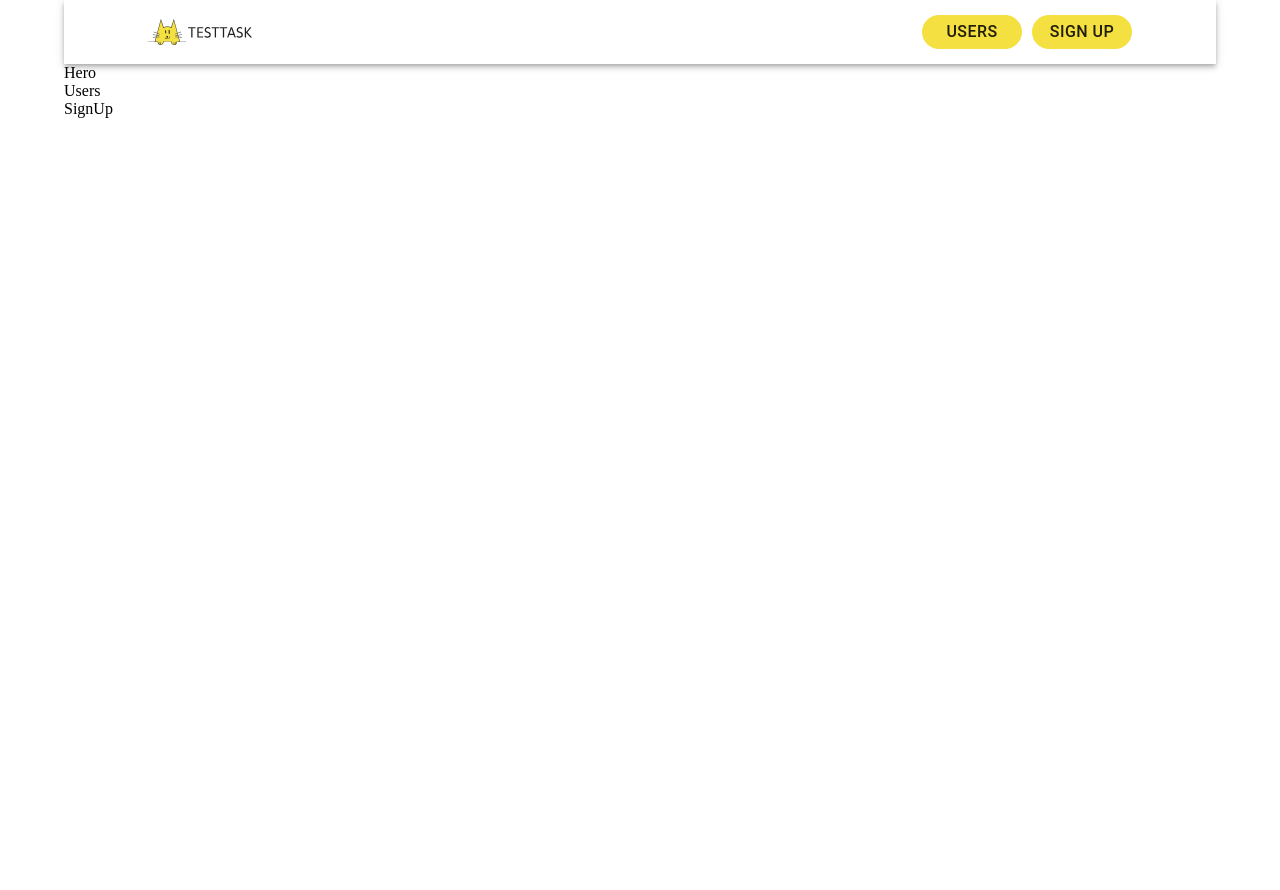
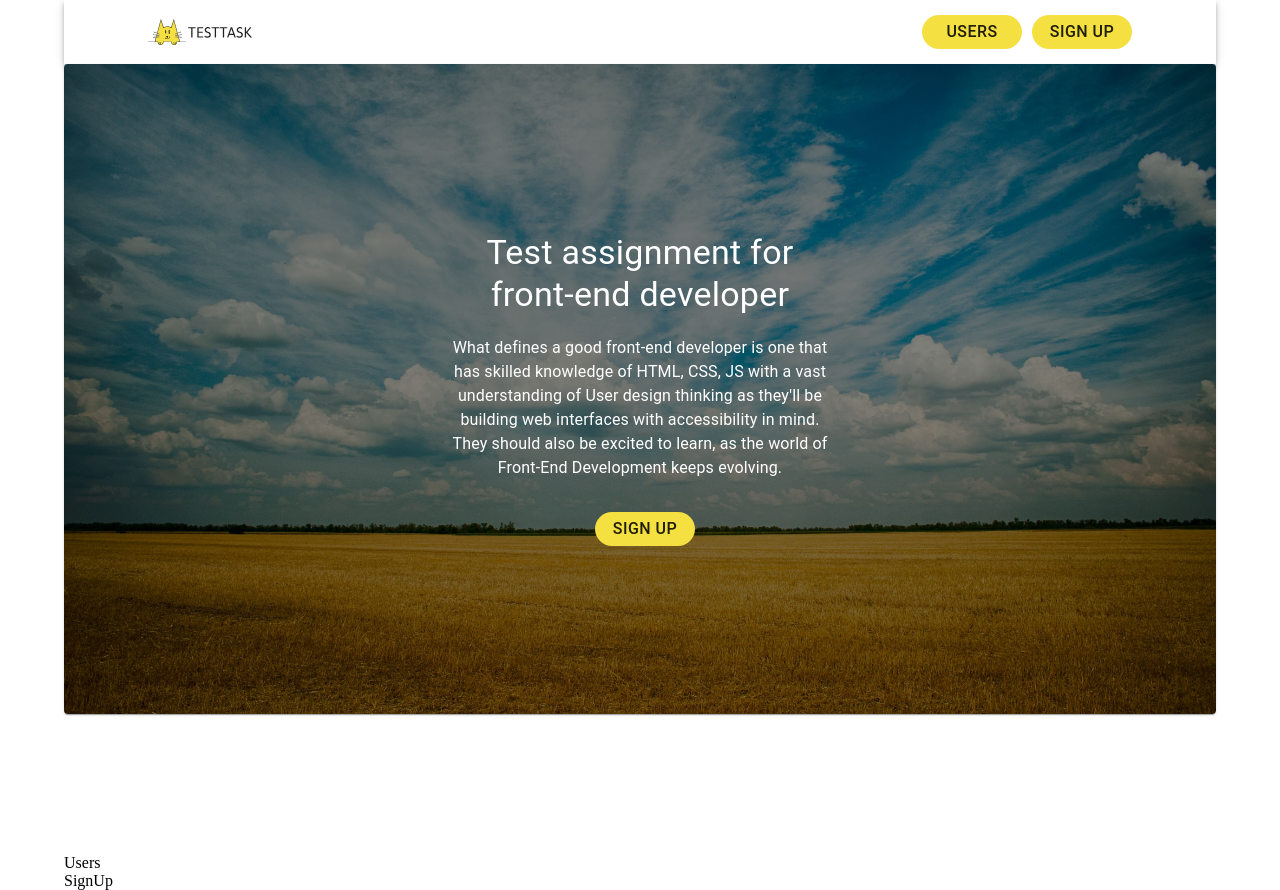
Before and after one commit to whatislove-zh/get-post-requests, a React (Create React App) app: page / in a window 1280 px wide. Before the commit the page ends 800 px from the top, so only its background shows below. Built offline with nearby package versions, Linux system fonts and the light colour scheme; the HTML template or start-up script is replaced by a standard one.

Commit message:
creade Hero compoent by figma

```diff
--- a/src/components/Hero.jsx
+++ b/src/components/Hero.jsx
@@ -1,7 +1,39 @@
-import React from 'react'
+import { Typography, Paper, Box } from "@mui/material";
+
+import back from "../assets/pexels-alexandr-podvalny-1227513.jpeg";
+import { StyledButton } from "./StyledButton";
+
+const HeroInfo = {
+  title: "Test assignment for front-end developer",
+  summary:
+    "What defines a good front-end developer is one that has skilled knowledge of HTML, CSS, JS with a vast understanding of User design thinking as they'll be building web interfaces with accessibility in mind. They should also be excited to learn, as the world of Front-End Development keeps evolving.",
+};
 
 export const Hero = () => {
   return (
-    <div>Hero</div>
-  )
-}
+    <Paper
+      sx={{
+        maxWidth: "1200px",
+        height: "650px",
+        position: "relative",
+        background: `linear-gradient(0deg, rgba(0, 0, 0, 0.5), rgba(0, 0, 0, 0.5)), url(${back})`,
+        backgroundSize: "cover",
+        backgroundRepeat: "no-repeat",
+        backgroundPosition: "center",
+        color: "#ffffff",
+        display: "flex",
+        justifyContent: "center",
+        alignItems: "center",
+        mb: "140px",
+      }}
+    >
+      <Box width={380} align="center">
+        <Typography variant="h4" component="h2" sx={{ mb: "21px" }}>
+          {HeroInfo.title}
+        </Typography>
+        <Typography sx={{ mb: "32px" }}>{HeroInfo.summary}</Typography>
+        <StyledButton title={"Sign Up"} anchor="#putReq" />
+      </Box>
+    </Paper>
+  );
+};
```
